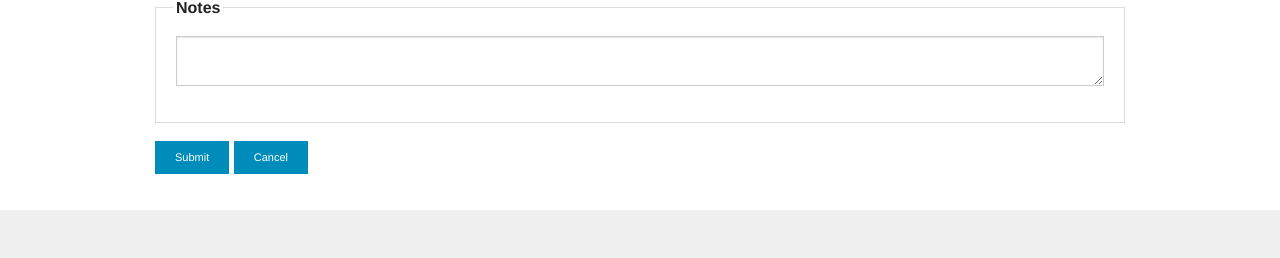
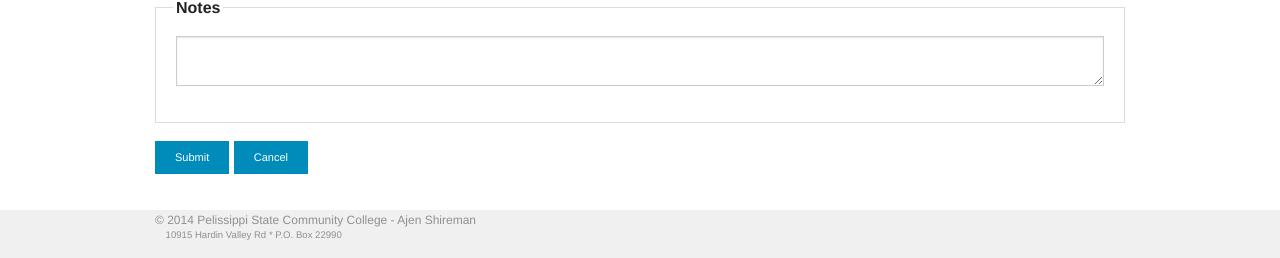
Before and after one commit to ajenshireman/csit2530, a PHP site: page /lab4/coursepicker.php in a window 1280 px wide. Shown: the part 830-1088 px from the top of the page. Run offline with PHP 8.4, Linux system fonts and the light colour scheme.

Commit message:
added copyright and address info

```diff
--- a/lab4/css/styles.css
+++ b/lab4/css/styles.css
@@ -5,14 +5,27 @@
 	height: auto !important;
 	height: 100%;
 	/* Negative indent footer by its height */
-    margin: 0 auto -3em;
+    margin: 0 auto -3rem;
     /* Pad bottom by footer height */
-    padding: 0 0 3em;
+    padding: 0 0 3rem;
 }
 
 #footer {
-	height: 3em;
+	min-height: 3rem;
 	background-color: #f0f0f0;
+}
+
+#footer .copyright {
+	color: #909090;
+	font-size: 0.75rem;
+	margin-top: 0.3rem;
+}
+
+#footer .address {
+	color: #909090;
+	font-size: 0.6rem;
+	margin-top: 0.25rem;
+	padding-left: 1.6rem;
 }
 
 .clear {
--- a/lab4/includes/foot.php
+++ b/lab4/includes/foot.php
@@ -10,7 +10,16 @@
 </div> <!-- /wrapper -->
 
 <footer id="footer">
-
+    <div class="row">
+        <div class="small-12 columns copyright">
+                &copy 2014 Pelissippi State Community College - Ajen Shireman
+        </div>
+    </div>
+    <div class="row">
+        <div class="small-12 coumns address">
+                10915 Hardin Valley Rd * P.O. Box 22990
+        </div>
+    </div>
 </footer>
 
 <!--  javaScript -->
```
